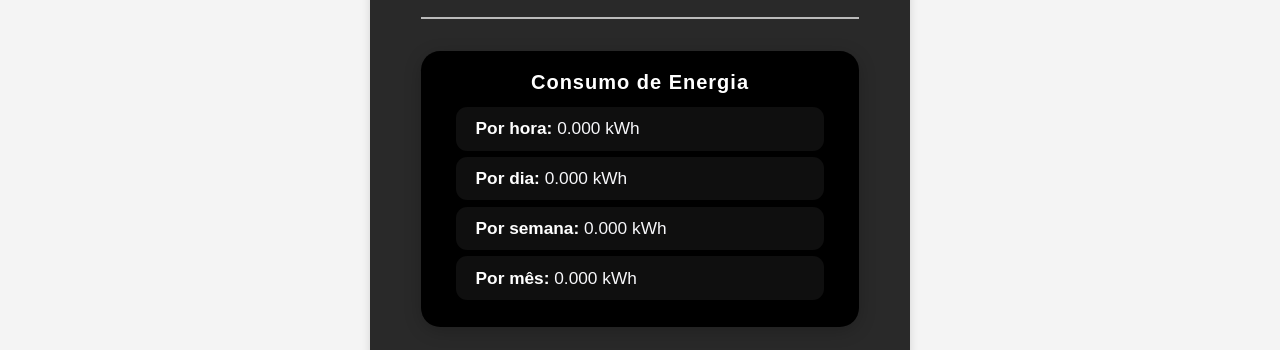
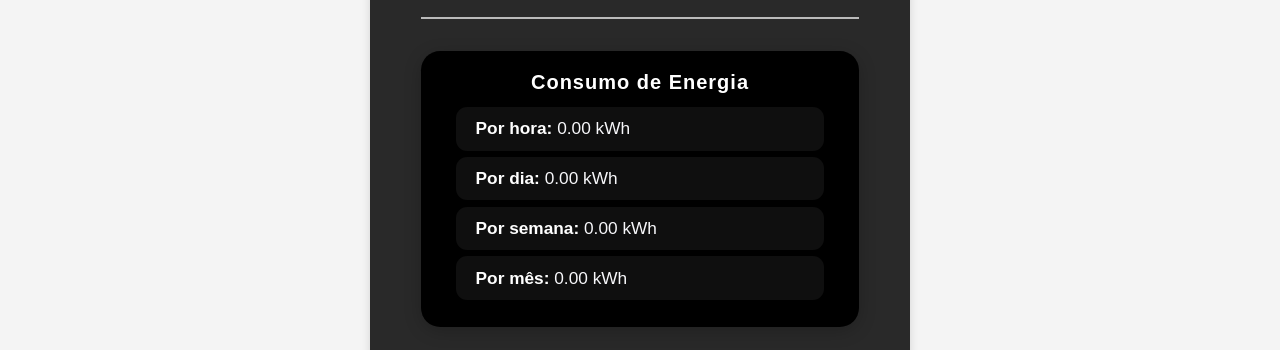
Before and after one commit to mariccardoso/frontend-projeto-energia, a Next.js app: page / in a window 1280 px wide. Shown: the part 1505-1855 px from the top of the page. Built offline with nearby package versions, Linux system fonts and the light colour scheme; no server answers.

Commit message:
ajusta formatação dos valores de consumo de energia e altera a cor no dashboard

```diff
--- a/src/components/ContaDeEnergia/index.jsx
+++ b/src/components/ContaDeEnergia/index.jsx
@@ -6,14 +6,12 @@ import Image from "next/image";
 const PRECO_KWH = 0.85; // Valor médio do kWh no Brasil em R$
 
 const ContaDeEnergia = ({ equipamentos }) => {
-  // Consumo total em kWh por hora (se todos ligados juntos por 1h)
   const consumoHoraKwh = equipamentos.reduce((total, item) => {
     const potencia = Number(item.potencia);
     if (isNaN(potencia)) return total;
     return total + potencia / 1000;
   }, 0);
 
-  // Consumo total em kWh por dia (considerando tempo de uso de cada um)
   const consumoDiaKwh = equipamentos.reduce((total, item) => {
     const potencia = Number(item.potencia);
     const tempoUso = Number(item.tempoUso);
@@ -21,11 +19,9 @@ const ContaDeEnergia = ({ equipamentos }) => {
     return total + (potencia * tempoUso) / 1000;
   }, 0);
 
-  // Consumo total em kWh por semana e mês
   const consumoSemanaKwh = consumoDiaKwh * 7;
   const consumoMesKwh = consumoDiaKwh * 30;
 
-  // Valores estimados em reais
   const valorHora = consumoHoraKwh * PRECO_KWH;
   const valorDia = consumoDiaKwh * PRECO_KWH;
   const valorSemana = consumoSemanaKwh * PRECO_KWH;
@@ -46,10 +42,10 @@ const ContaDeEnergia = ({ equipamentos }) => {
       <div className={styles.infoConta}>
         <div className={styles.blocoConsumo}>
           <h3>Consumo de Energia</h3>
-          <p><strong>Por hora:</strong> {consumoHoraKwh.toFixed(3)} kWh</p>
-          <p><strong>Por dia:</strong> {consumoDiaKwh.toFixed(3)} kWh</p>
-          <p><strong>Por semana:</strong> {consumoSemanaKwh.toFixed(3)} kWh</p>
-          <p><strong>Por mês:</strong> {consumoMesKwh.toFixed(3)} kWh</p>
+          <p><strong>Por hora:</strong> {consumoHoraKwh.toFixed(2)} kWh</p>
+          <p><strong>Por dia:</strong> {consumoDiaKwh.toFixed(2)} kWh</p>
+          <p><strong>Por semana:</strong> {consumoSemanaKwh.toFixed(2)} kWh</p>
+          <p><strong>Por mês:</strong> {consumoMesKwh.toFixed(2)} kWh</p>
         </div>
         <div className={styles.blocoValor}>
           <h3>Gasto Estimado</h3>
--- a/src/components/DashboardConsumo/index.jsx
+++ b/src/components/DashboardConsumo/index.jsx
@@ -8,7 +8,7 @@ import {
 
 import styles from './DashboardConsumo.module.css';
 
-const cores = ['#ffe600', '#4d4d4d', '#00a86b', '#ff6f61', '#6b5b95', '#feb236'];
+const cores = ['#ffe600', '#bababa', '#00a86b', '#ff6f61', '#6b5b95', '#feb236'];
 
 
 const DashboardConsumo = ({ equipamentos }) => {
```
